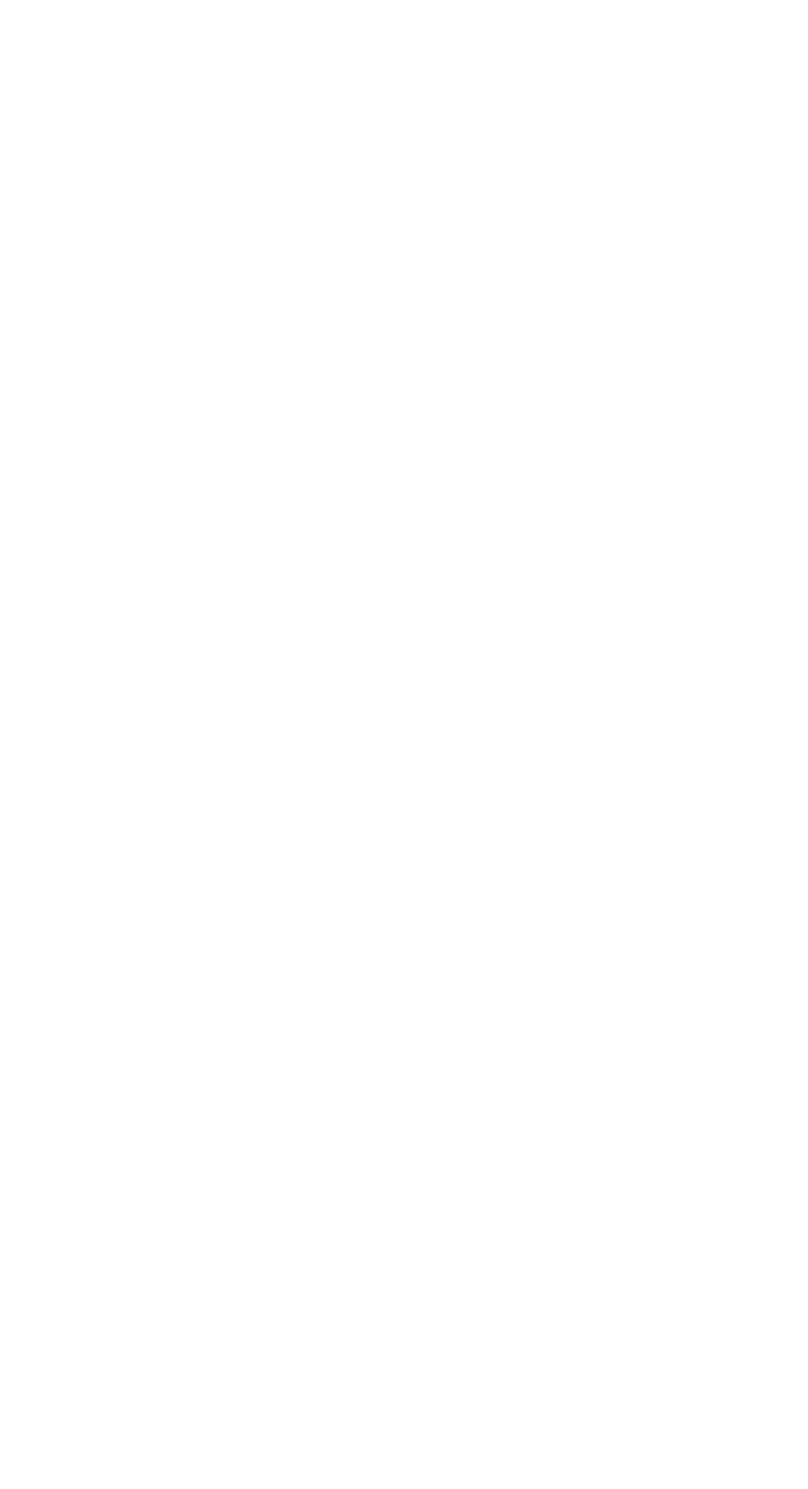
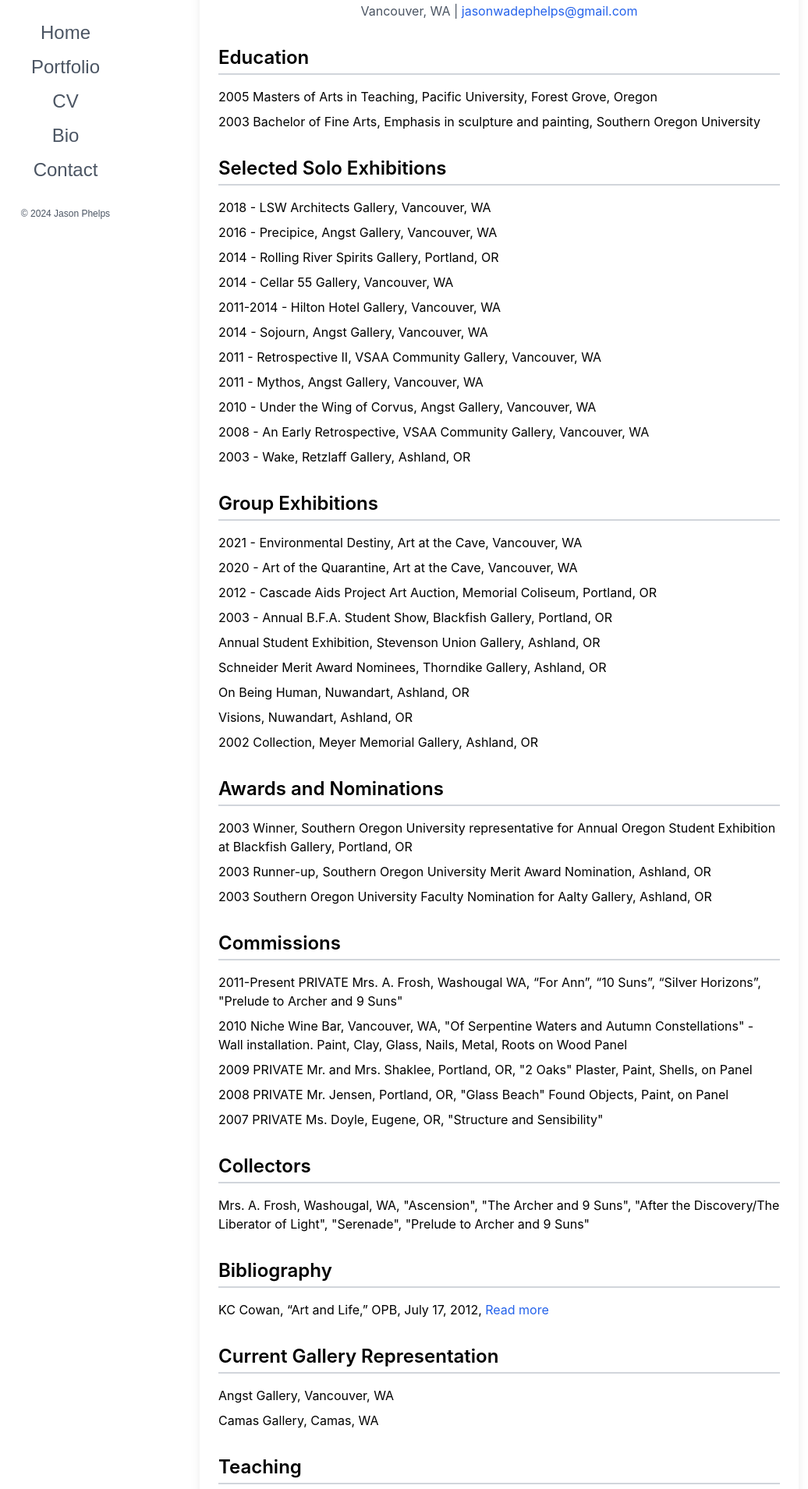
Before and after one commit to SuperMicah585/JasonWadePhelps-Art, a React (Create React App) app: page /cv in a window 1280 px wide. Before the commit this address had no page. Shown: the part 110-2020 px from the top of the page at 78% size, without its empty margins (0-1036 px from the left). Before the commit the page ends 800 px from the top, so only its background shows below. Built offline with nearby package versions, Linux system fonts and the light colour scheme.

Commit message:
added CV page

```diff
--- a/src/App.js
+++ b/src/App.js
@@ -3,16 +3,19 @@ import { BrowserRouter as Router, Route, Routes, Link,Navigate } from 'react-rou
 import Portfolio from './components/pages/portfolio';
 import Bio from './components/pages/Bio';
 import Contact from './components/pages/contact'
+import Cv from './components/pages/cv'
+import Home from './components/pages/home'
 function App() {
 
 
   return (
     <Router>
       <Routes>
-        <Route path="/" element={<Navigate to="/portfolio" />} />
+        <Route path="/" element={<Home />} />
         <Route path="/portfolio" element={<Portfolio />} />
         <Route path="/bio" element={<Bio />} />
         <Route path="/contact" element={<Contact />} />
+        <Route path="/cv" element={<Cv />} />
       </Routes>
     </Router>
   );
--- a/src/components/navbar.js
+++ b/src/components/navbar.js
@@ -6,7 +6,7 @@ const NavBar = ({ style }) => {
   const [navItemsStyle, setNavItemsStyle] = useState('');
   const [nameFooter, setNameFooter] = useState('');
 
-  const navBar = ['Home', 'Portfolio', 'Bio', 'CV', 'Contact'];
+  const navBar = ['Home', 'Portfolio','CV','Bio','Contact' ];
 
   const setStyles = () => {
     switch (style) {
--- /dev/null
+++ b/src/components/pages/cv.js
@@ -0,0 +1,181 @@
+import React from 'react'
+import NavBar from '../navbar';
+
+const Cv = () => {
+
+
+        return (
+            <div>
+
+
+<div className='absolute top-0'>
+    <NavBar style={'light'}/>
+</div>
+
+<div>
+
+          <div className="ml-64 max-w-3xl mx-auto bg-white p-6 shadow-lg mt-10">
+
+            <h1 className="text-4xl text-center font-bold mb-2">Jason Wade Phelps</h1>
+            <p className="text-center text-gray-600 mb-8">
+              Vancouver, WA |{" "}
+              <a href="mailto:jasonwadephelps@gmail.com" className="text-blue-600">
+                jasonwadephelps@gmail.com
+              </a>
+            </p>
+
+            <section className="mb-8">
+              <h2 className="text-2xl font-semibold border-b-2 border-gray-300 pb-1 mb-4">
+                Education
+              </h2>
+              <ul className="list-none space-y-2">
+                <li>
+                  2005 Masters of Arts in Teaching, Pacific University, Forest Grove,
+                  Oregon
+                </li>
+                <li>
+                  2003 Bachelor of Fine Arts, Emphasis in sculpture and painting,
+                  Southern Oregon University
+                </li>
+              </ul>
+            </section>
+
+            <section className="mb-8">
+              <h2 className="text-2xl font-semibold border-b-2 border-gray-300 pb-1 mb-4">
+                Selected Solo Exhibitions
+              </h2>
+              <ul className="list-none space-y-2">
+                <li>2018 - LSW Architects Gallery, Vancouver, WA</li>
+                <li>2016 - Precipice, Angst Gallery, Vancouver, WA</li>
+                <li>2014 - Rolling River Spirits Gallery, Portland, OR</li>
+                <li>2014 - Cellar 55 Gallery, Vancouver, WA</li>
+                <li>2011-2014 - Hilton Hotel Gallery, Vancouver, WA</li>
+                <li>2014 - Sojourn, Angst Gallery, Vancouver, WA</li>
+                <li>2011 - Retrospective II, VSAA Community Gallery, Vancouver, WA</li>
+                <li>2011 - Mythos, Angst Gallery, Vancouver, WA</li>
+                <li>2010 - Under the Wing of Corvus, Angst Gallery, Vancouver, WA</li>
+                <li>2008 - An Early Retrospective, VSAA Community Gallery, Vancouver, WA</li>
+                <li>2003 - Wake, Retzlaff Gallery, Ashland, OR</li>
+              </ul>
+            </section>
+
+            <section className="mb-8">
+              <h2 className="text-2xl font-semibold border-b-2 border-gray-300 pb-1 mb-4">
+                Group Exhibitions
+              </h2>
+              <ul className="list-none space-y-2">
+                <li>2021 - Environmental Destiny, Art at the Cave, Vancouver, WA</li>
+                <li>2020 - Art of the Quarantine, Art at the Cave, Vancouver, WA</li>
+                <li>
+                  2012 - Cascade Aids Project Art Auction, Memorial Coliseum, Portland, OR
+                </li>
+                <li>2003 - Annual B.F.A. Student Show, Blackfish Gallery, Portland, OR</li>
+                <li>Annual Student Exhibition, Stevenson Union Gallery, Ashland, OR</li>
+                <li>Schneider Merit Award Nominees, Thorndike Gallery, Ashland, OR</li>
+                <li>On Being Human, Nuwandart, Ashland, OR</li>
+                <li>Visions, Nuwandart, Ashland, OR</li>
+                <li>2002 Collection, Meyer Memorial Gallery, Ashland, OR</li>
+              </ul>
+            </section>
+
+            <section className="mb-8">
+              <h2 className="text-2xl font-semibold border-b-2 border-gray-300 pb-1 mb-4">
+                Awards and Nominations
+              </h2>
+              <ul className="list-none space-y-2">
+                <li>
+                  2003 Winner, Southern Oregon University representative for Annual Oregon
+                  Student Exhibition at Blackfish Gallery, Portland, OR
+                </li>
+                <li>
+                  2003 Runner-up, Southern Oregon University Merit Award Nomination, Ashland,
+                  OR
+                </li>
+                <li>
+                  2003 Southern Oregon University Faculty Nomination for Aalty Gallery,
+                  Ashland, OR
+                </li>
+              </ul>
+            </section>
+
+            <section className="mb-8">
+              <h2 className="text-2xl font-semibold border-b-2 border-gray-300 pb-1 mb-4">
+                Commissions
+              </h2>
+              <ul className="list-none space-y-2">
+                <li>
+                  2011-Present PRIVATE Mrs. A. Frosh, Washougal WA, “For Ann”, “10 Suns”,
+                  “Silver Horizons”, "Prelude to Archer and 9 Suns"
+                </li>
+                <li>
+                  2010 Niche Wine Bar, Vancouver, WA, "Of Serpentine Waters and Autumn
+                  Constellations" - Wall installation. Paint, Clay, Glass, Nails, Metal, Roots
+                  on Wood Panel
+                </li>
+                <li>
+                  2009 PRIVATE Mr. and Mrs. Shaklee, Portland, OR, "2 Oaks" Plaster, Paint,
+                  Shells, on Panel
+                </li>
+                <li>
+                  2008 PRIVATE Mr. Jensen, Portland, OR, "Glass Beach" Found Objects, Paint,
+                  on Panel
+                </li>
+                <li>2007 PRIVATE Ms. Doyle, Eugene, OR, "Structure and Sensibility"</li>
+              </ul>
+            </section>
+
+            <section className="mb-8">
+              <h2 className="text-2xl font-semibold border-b-2 border-gray-300 pb-1 mb-4">
+                Collectors
+              </h2>
+              <ul className="list-none space-y-2">
+                <li>
+                  Mrs. A. Frosh, Washougal, WA, "Ascension", "The Archer and 9 Suns", "After
+                  the Discovery/The Liberator of Light", "Serenade", "Prelude to Archer and 9
+                  Suns"
+                </li>
+              </ul>
+            </section>
+
+            <section className="mb-8">
+              <h2 className="text-2xl font-semibold border-b-2 border-gray-300 pb-1 mb-4">
+                Bibliography
+              </h2>
+              <ul className="list-none space-y-2">
+                <li>
+                  KC Cowan, “Art and Life,” OPB, July 17, 2012,{" "}
+                  <a
+                    href="http://www.opb.org/artsandlife/article/vancouver-first-friday-art-walk-features-exhibits-on-display-all-month/"
+                    className="text-blue-600"
+                  >
+                    Read more
+                  </a>
+                </li>
+              </ul>
+            </section>
+
+            <section className="mb-8">
+              <h2 className="text-2xl font-semibold border-b-2 border-gray-300 pb-1 mb-4">
+                Current Gallery Representation
+              </h2>
+              <ul className="list-none space-y-2">
+                <li>Angst Gallery, Vancouver, WA</li>
+                <li>Camas Gallery, Camas, WA</li>
+              </ul>
+            </section>
+
+            <section className="mb-8">
+              <h2 className="text-2xl font-semibold border-b-2 border-gray-300 pb-1 mb-4">
+                Teaching
+              </h2>
+              <ul className="list-none space-y-2">
+                <li>2010-Present Columbia River High School International Baccalaureate Art, Vancouver, WA</li>
+              </ul>
+            </section>
+          </div>
+          </div>
+          </div>
+        );
+      };
+
+  export default Cv;
--- /dev/null
+++ b/src/components/pages/home.js
@@ -0,0 +1,22 @@
+
+
+
+const Home =()=>{
+
+
+
+
+
+
+
+    return(
+        <div>
+
+        Hello World
+
+
+
+        </div>
+
+    )
+}; export default Home;
```
